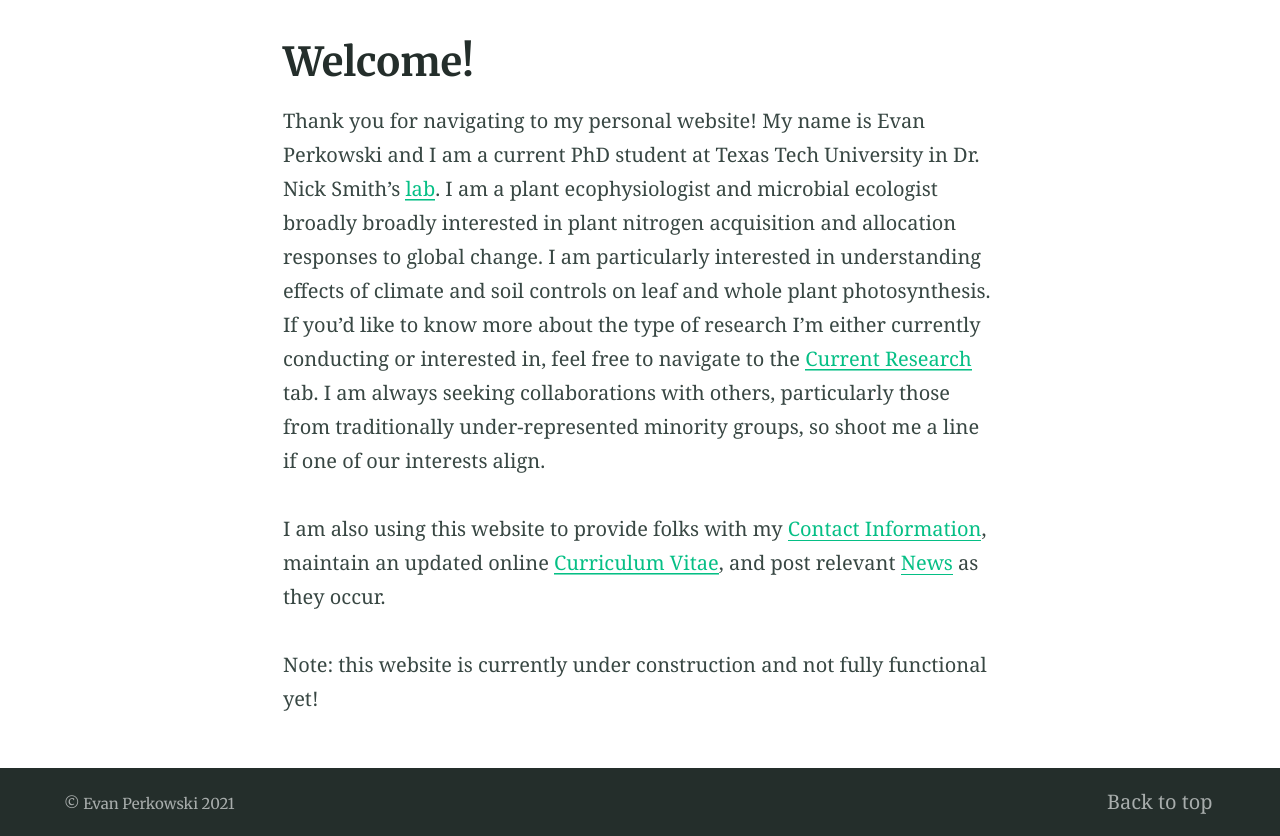
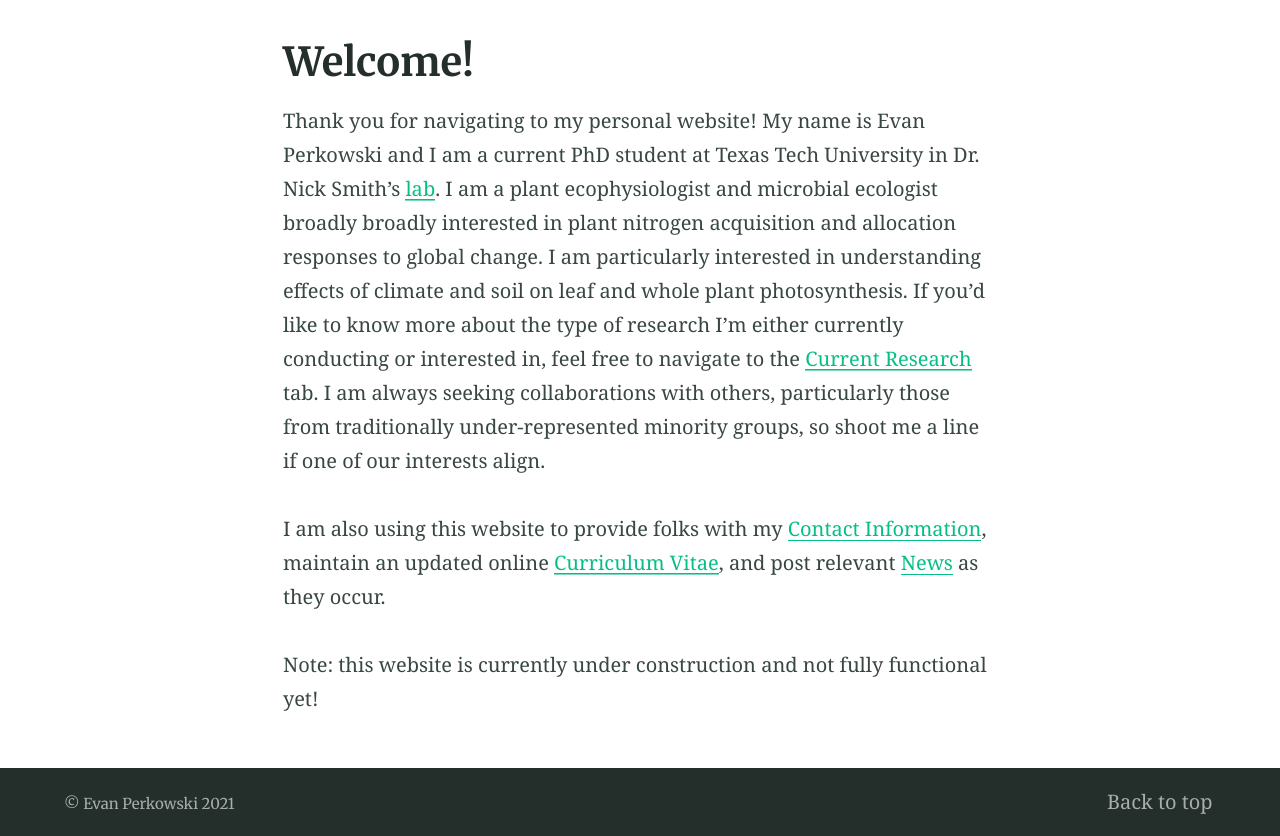
Before and after one commit to eaperkowski/eaperkowski.github.io, a Jekyll site: the page built from index.md, in a window 1280 px wide. Shown: the part 424-1260 px from the top of the page. Built offline with Jekyll 4.4.1, drawn with Linux system fonts in a browser that asks for light colours.

Commit message:
Quick change to homepage

```diff
--- a/index.md
+++ b/index.md
@@ -5,7 +5,7 @@ feature_image: ["files/botanical.jpeg"]
 feature_text: |
 ---
 
-Thank you for navigating to my personal website! My name is Evan Perkowski and I am a current PhD student at Texas Tech University in Dr. Nick Smith's [lab](http://www.smithecophyslab.com/). I am a plant ecophysiologist and microbial ecologist broadly broadly interested in plant nitrogen acquisition and allocation responses to global change. I am particularly interested in understanding effects of climate and soil controls on leaf and whole plant photosynthesis. If you'd like to know more about the type of research I'm either currently conducting or interested in, feel free to navigate to the [Current Research](/research/) tab. I am always seeking collaborations with others, particularly those from traditionally under-represented minority groups, so shoot me a line if one of our interests align.
+Thank you for navigating to my personal website! My name is Evan Perkowski and I am a current PhD student at Texas Tech University in Dr. Nick Smith's [lab](http://www.smithecophyslab.com/). I am a plant ecophysiologist and microbial ecologist broadly broadly interested in plant nitrogen acquisition and allocation responses to global change. I am particularly interested in understanding effects of climate and soil on leaf and whole plant photosynthesis. If you'd like to know more about the type of research I'm either currently conducting or interested in, feel free to navigate to the [Current Research](/research/) tab. I am always seeking collaborations with others, particularly those from traditionally under-represented minority groups, so shoot me a line if one of our interests align.
 
 I am also using this website to provide folks with my [Contact Information](/about/), maintain an updated online [Curriculum Vitae](/cv/), and post relevant [News](/blog/) as they occur.
 
```
Also changed, not shown: about.md (+1 -1 lines).
